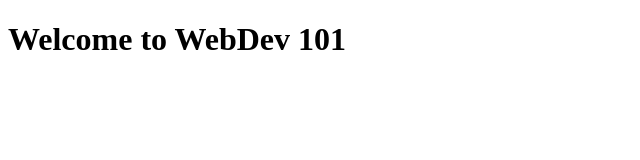
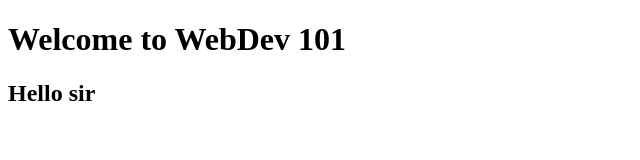
Before and after one commit to fabsyahoo/intro, a plain HTML site: page index.html in a window 1280 px wide. Shown: the whole page, without its empty margins (0-640 px from the left). Drawn offline with Linux system fonts and the light colour scheme.

Commit message:
Update index.html

```diff
--- a/index.html
+++ b/index.html
@@ -10,6 +10,7 @@
 
 <body>
     <h1>Welcome to WebDev 101</h1>
+    <h2>Hello sir</h2>
 </body>
 
 </html>
```
